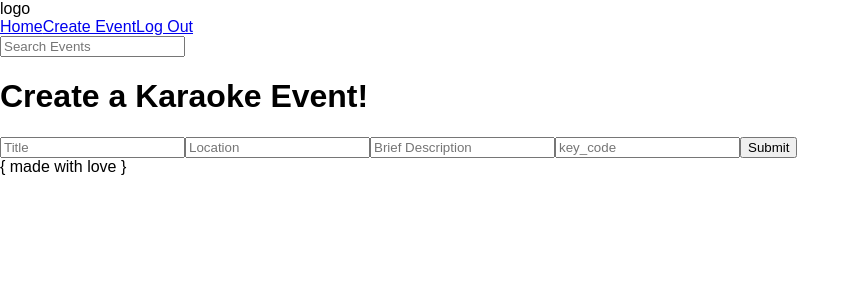
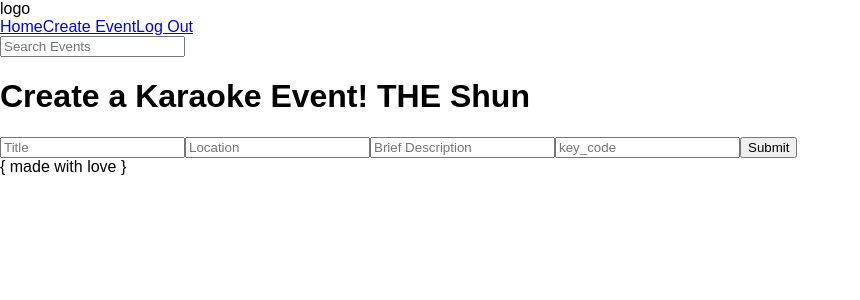
Before and after one commit to briecodes/mod5_frontend, a React (Create React App) app: page /create-event in a window 1280 px wide. Both pictures are taken after typing "Sample", "Sample123" into the empty fields and a click on the input 398 px from the left and 191 px from the top of the page. Shown: the top 300 px of the page, without its empty margins (0-860 px from the left). Built offline with nearby package versions, Linux system fonts and the light colour scheme.

Commit message:
console.log removed.

```diff
--- a/src/components/CreateEvent.js
+++ b/src/components/CreateEvent.js
@@ -52,7 +52,7 @@ class CreateEvent extends React.Component {
   render() {
     return (
       <form onSubmit={this.createEvent}>
-        <h1>Create a Karaoke Event!</h1>
+        <h1>Create a Karaoke Event! {this.props.activeUser.name}</h1>
         <input type='text' name='title' placeholder='Title' value={this.state.title} onChange={this.inputControl} />
         <input type='text' name='location' placeholder='Location' value={this.state.location} onChange={this.inputControl} />
         <input type='text' name='description' placeholder='Brief Description' value={this.state.description} onChange={this.inputControl} />
--- a/src/components/Event.js
+++ b/src/components/Event.js
@@ -33,10 +33,9 @@ class Event extends React.Component {
   getUserEvents = () => {
     fetch('http://localhost:3000/api/v1/user_events').then( response => response.json() )
     .then(array => {
-      const tim = array.find(userEvent => {
+      array.find(userEvent => {
         return userEvent.event_id === this.props.activeEvent
       });
-      // console.log('tim', tim);
     });
   };
 
--- a/src/containers/Content.js
+++ b/src/containers/Content.js
@@ -1,5 +1,5 @@
 import React from 'react';
-import { Route } from 'react-router-dom';
+import { Switch, Route } from 'react-router-dom';
 
 import Navigation from '../components/Navigation';
 import HomePage from '../components/HomePage';
@@ -13,9 +13,11 @@ class Content extends React.Component {
     return (
       <div id='content'>
         <Navigation/>
-        <Route exact path='/' component={HomePage} />
-        <Route exact path='/create-event' component={CreateEvent} />
-        <Route path='/events' component={Event}/>
+        <Switch>
+          <Route exact path='/' component={HomePage}/>
+          <Route exact path='/create-event' component={CreateEvent}/>
+          <Route path='/events' component={Event}/>
+        </Switch>
         <Footer/>
       </div>
     );
```
